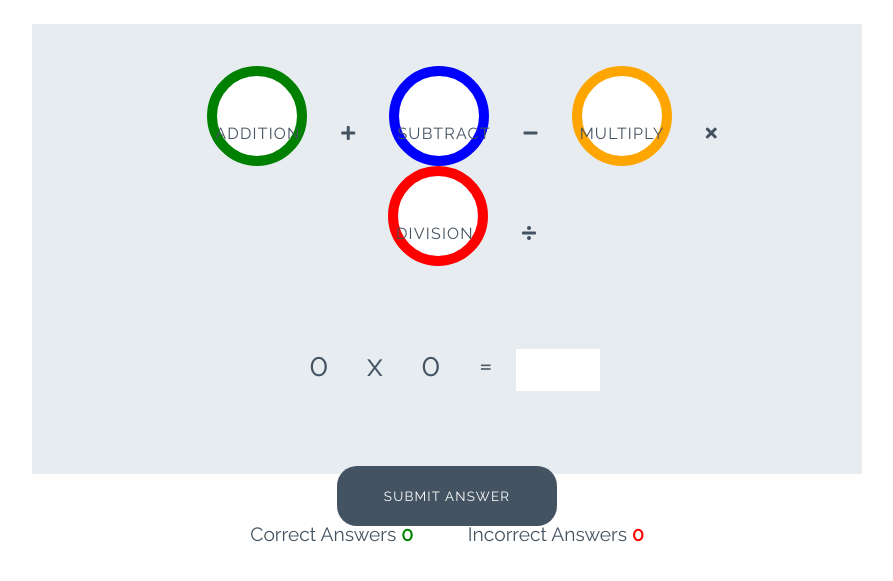
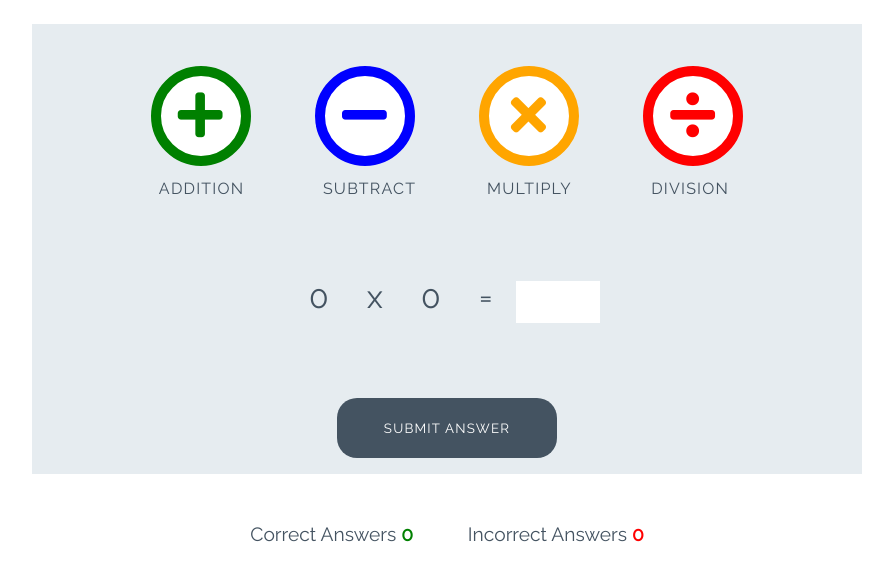
Before and after one commit to Tommy-83/love-maths, a plain HTML site: page index.html in a window 1280 px wide. Shown: the part 79-660 px from the top of the page, without its empty margins (193-1086 px from the left). Drawn offline with Linux system fonts and the light colour scheme.

Commit message:
html file fixes

```diff
--- a/index.html
+++ b/index.html
@@ -21,14 +21,18 @@
 
     <div class="game-area">
         <div class="controls-area">
-            <button data-type="addition" class="btn btn--big btn--green"></button>
+            <button data-type="addition" class="btn btn--big btn--green">
                 <i class="fas fa-plus"></i>
-            <button data-type="subtract" class="btn btn--big btn--blue"></button>
+            </button>
+            <button data-type="subtract" class="btn btn--big btn--blue">
                 <i class="fas fa-minus"></i>
-            <button data-type="multiply" class="btn btn--big btn--orange"></button>
+            </button>
+            <button data-type="multiply" class="btn btn--big btn--orange">
                 <i class="fas fa-times"></i>
-            <button data-type="division" class="btn btn--big btn--red"></button>
+            </button>
+            <button data-type="division" class="btn btn--big btn--red">
                 <i class="fas fa-divide"></i>
+            </button>
         </div>
         <div class="question-area">
             <span id="operand1">0</span>
```
